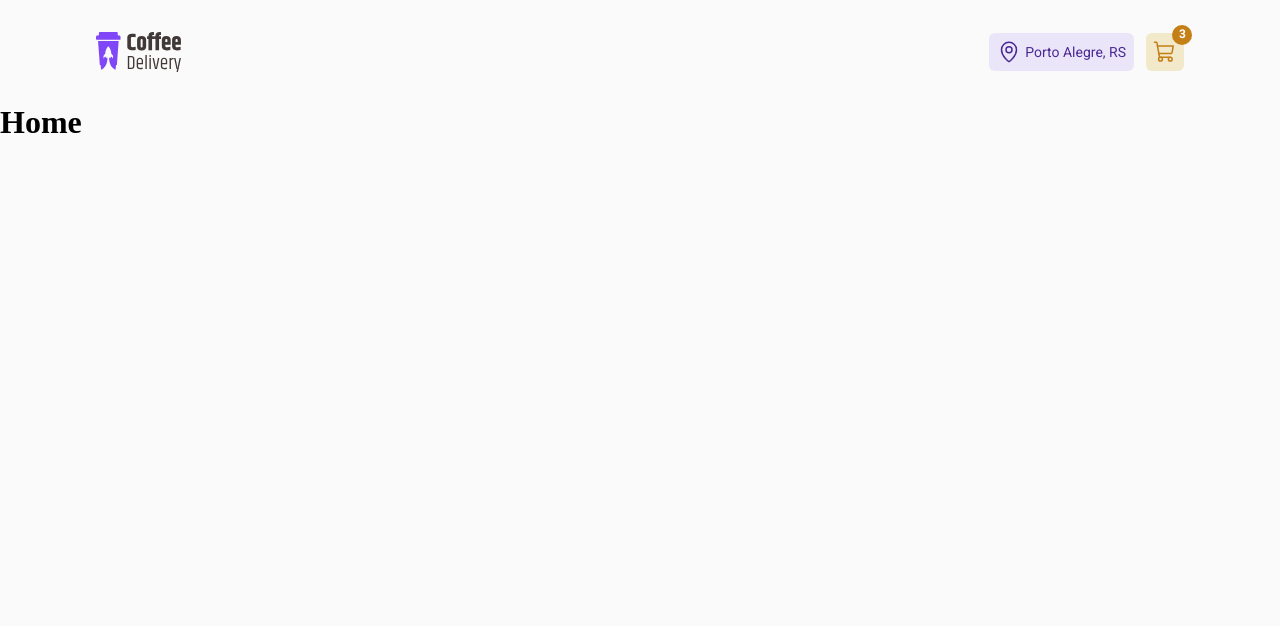
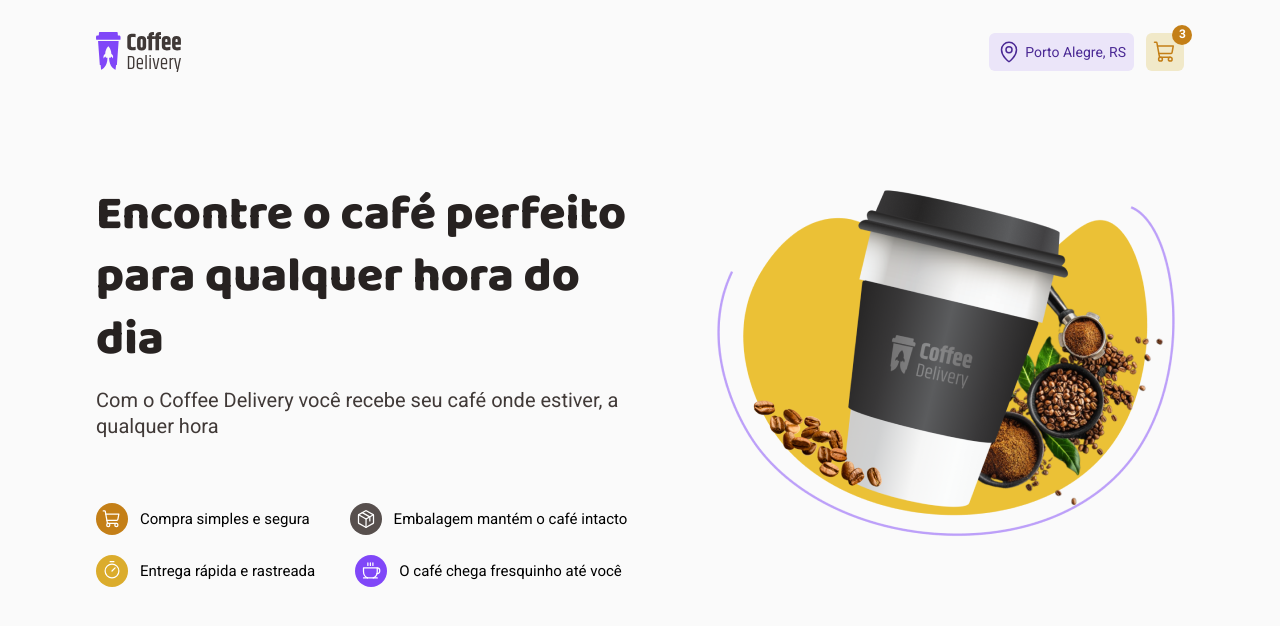
Before and after one commit to rafa-souza-dev/coffee-delivery, a React (Vite) app: page / in a window 1280 px wide. Shown: the top 626 px of the page. Built offline with nearby package versions, Linux system fonts and the light colour scheme.

Commit message:
styled banner

```diff
--- a/src/screens/Home/index.tsx
+++ b/src/screens/Home/index.tsx
@@ -1,3 +1,51 @@
+import { GridBanner, MenuInfo } from './styles'
+import { ShoppingCart, Package, Timer, Coffee } from 'phosphor-react'
+import { Container } from '../../components/Container'
+import mainImage from '../../assets/main-image.png'
+
 export function Home() {
-  return <h1>Home</h1>
+  return (
+    <Container>
+      <GridBanner>
+        <MenuInfo>
+          <div className="title">
+            <h1>Encontre o café perfeito para qualquer hora do dia</h1>
+            <span>
+              Com o Coffee Delivery você recebe seu café onde estiver, a
+              qualquer hora
+            </span>
+          </div>
+          <div className="mainInfoWithGap">
+            <div className="iconInfo">
+              <div className="icon cart">
+                <ShoppingCart size={20} />
+              </div>
+              <p>Compra simples e segura</p>
+            </div>
+            <div className="iconInfo">
+              <div className="icon package">
+                <Package size={20} />
+              </div>
+              <p>Embalagem mantém o café intacto</p>
+            </div>
+          </div>
+          <div className="mainInfo">
+            <div className="iconInfo">
+              <div className="icon timer">
+                <Timer size={20} />
+              </div>
+              <p>Entrega rápida e rastreada</p>
+            </div>
+            <div className="iconInfo">
+              <div className="icon coffee">
+                <Coffee size={20} />
+              </div>
+              <p>O café chega fresquinho até você</p>
+            </div>
+          </div>
+        </MenuInfo>
+        <img src={mainImage} alt="" />
+      </GridBanner>
+    </Container>
+  )
 }
--- a/src/screens/Home/styles.ts
+++ b/src/screens/Home/styles.ts
@@ -0,0 +1,137 @@
+import styled, { css } from 'styled-components'
+
+export const GridBanner = styled.div`
+  display: grid;
+  grid-template-columns: 1fr 29.75rem;
+  gap: 3.5rem;
+  margin-top: 5rem;
+
+  img {
+    width: 29.75rem;
+    height: 22.5rem;
+  }
+`
+
+export const MenuInfo = styled.div`
+  display: flex;
+  flex-direction: column;
+  justify-content: center;
+
+  div.title {
+    display: flex;
+    flex-direction: column;
+    justify-content: center;
+    gap: 1rem;
+  }
+
+  div.title h1 {
+    font-family: 'Baloo 2', sans-serif;
+    font-weight: 800;
+    font-size: 48px;
+    line-height: 62.4px;
+
+    ${(props) =>
+      css`
+        color: ${props.theme.baseTitle};
+      `}
+  }
+
+  div.title span {
+    font-family: 'Roboto', sans-serif;
+    font-weight: 400;
+    font-size: 20px;
+    line-height: 26px;
+
+    ${(props) =>
+      css`
+        color: ${props.theme.baseSubtitle};
+      `}
+  }
+
+  div.icon {
+    height: 2rem;
+    width: 2rem;
+
+    display: flex;
+    justify-content: center;
+    align-items: center;
+
+    border-radius: 50%;
+  }
+
+  div.iconInfo {
+    display: flex;
+    align-items: center;
+    gap: 0.75rem;
+  }
+
+  div.mainInfo {
+    display: flex;
+    align-items: center;
+    gap: 2.5rem;
+  }
+
+  div.mainInfoWithGap {
+    display: flex;
+    align-items: center;
+    gap: 2.5rem;
+    margin-top: 4rem;
+    margin-bottom: 1.25rem;
+  }
+
+  div.iconInfo p {
+    font-family: 'Roboto';
+    font-style: normal;
+    font-weight: 400;
+    font-size: 15px;
+    line-height: 20.8px;
+  }
+
+  div.cart {
+    ${(props) =>
+      css`
+        background-color: ${props.theme.yellowDark};
+      `}
+
+    ${(props) =>
+      css`
+        color: ${props.theme.white};
+      `}
+  }
+
+  div.timer {
+    ${(props) =>
+      css`
+        background-color: ${props.theme.yellow};
+      `}
+
+    ${(props) =>
+      css`
+        color: ${props.theme.white};
+      `}
+  }
+
+  div.package {
+    ${(props) =>
+      css`
+        background-color: ${props.theme.baseText};
+      `}
+
+    ${(props) =>
+      css`
+        color: ${props.theme.white};
+      `}
+  }
+
+  div.coffee {
+    ${(props) =>
+      css`
+        background-color: ${props.theme.purple};
+      `}
+
+    ${(props) =>
+      css`
+        color: ${props.theme.white};
+      `}
+  }
+`
```
Also changed, not shown: src/assets/main-image.png (added).
